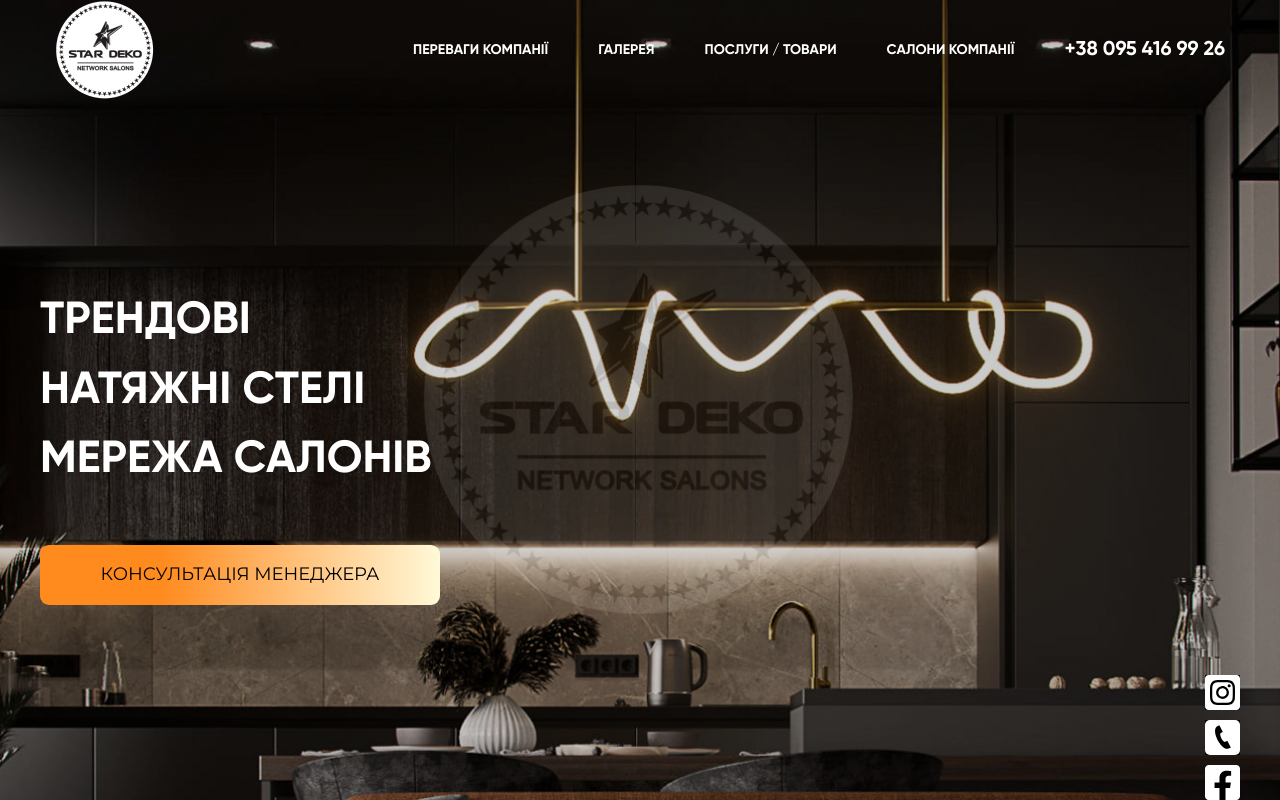
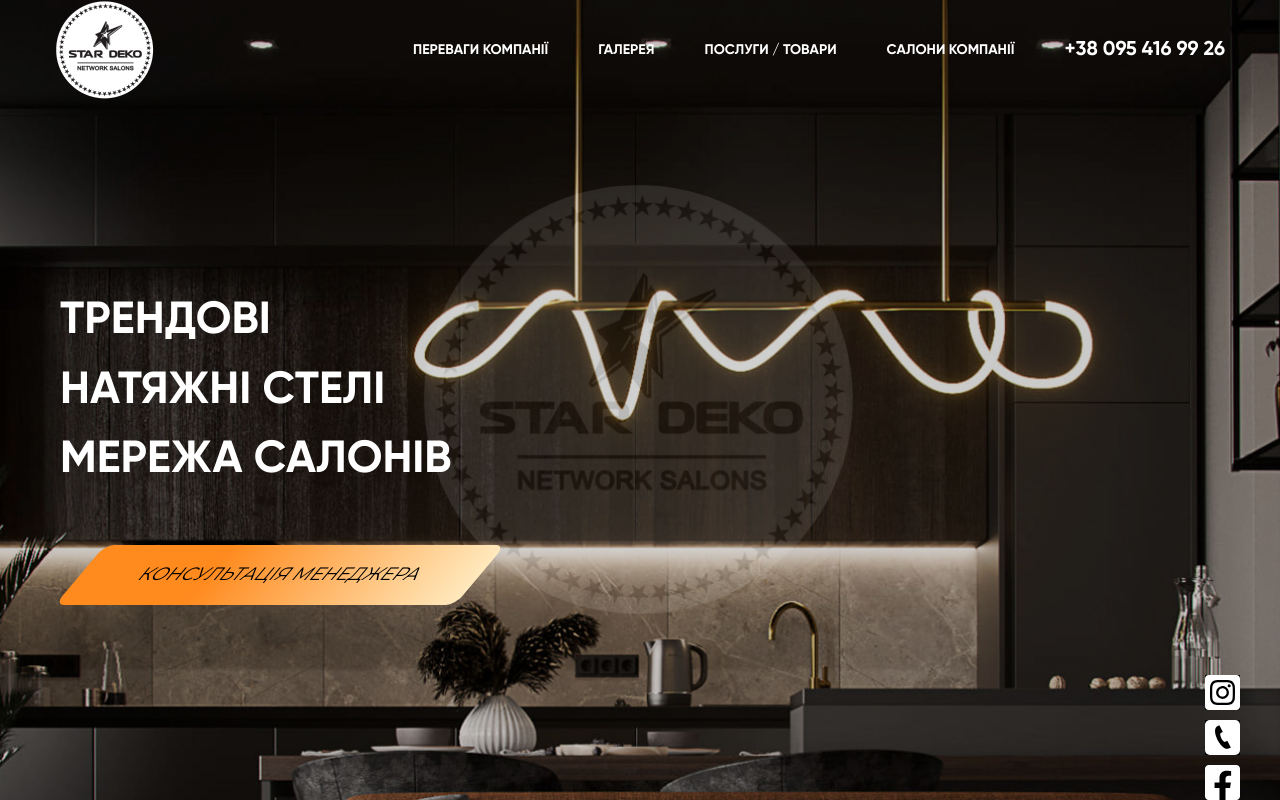
Before and after one commit to BlazerXXI/stretch-ceilings, a React (Create React App) app: page / in a window 1280 px wide. Built offline with nearby package versions, Linux system fonts and the light colour scheme.

Commit message:
dev 09-04 6-54

```diff
--- a/src/components/Hero/Hero.js
+++ b/src/components/Hero/Hero.js
@@ -7,9 +7,6 @@
 import Facebook from "../../images/hero/Facebook.svg";
 
 // button Hero page
-import buttonBackground from "../../images/button/button.svg";
-const buttonWidth = 400;
-const alt = "Button";
 
 // social icons array
 const listArr = [
@@ -33,10 +30,7 @@
             <h3 className="hero__title-item">Мережа салонів</h3>
           </div>
           <div className="hero-title__button hero__button">
-            <button className="hero-button__btn">
-              Консультація менеджера
-              {/* <img src={buttonBackground} width={buttonWidth} alt={alt}></img> */}
-            </button>
+            <button className="hero-button__btn">Консультація менеджера</button>
           </div>
         </div>
         <div className="hero__social-block">
--- a/src/components/Hero/hero.scss
+++ b/src/components/Hero/hero.scss
@@ -21,6 +21,7 @@
     display: flex;
     flex-direction: column;
     gap: 60px;
+    margin-left: 20px;
   }
 
   // .hero__title-item
@@ -73,7 +74,7 @@
     line-height: 1.3;
     font-style: normal;
     text-transform: uppercase;
-
+    margin-left: 20px;
     text-align: center;
   }
 }
@@ -98,7 +99,6 @@
 
   &__img {
     background-color: $black;
-
   }
 }
 .hero-social-list {
--- a/src/scss/index.scss
+++ b/src/scss/index.scss
@@ -35,34 +35,19 @@
 }
 
 [class*="__btn"] {
+  transition: all 0.3s;
+  background: linear-gradient(90deg, #ff8a1e 31.63%, #fff9d8 111.7%);
   min-height: 60px;
-  // transform: skew(-40deg);
+  transform: skew(-40deg);
   border-radius: 9px;
-  background: rgb(255, 138, 30);
-  background: -moz-linear-gradient(
-    90deg,
-    rgba(255, 138, 30, 1) 30%,
-    rgba(255, 249, 216, 1) 100%
-  );
-  background: -webkit-linear-gradient(
-    90deg,
-    rgba(255, 138, 30, 1) 30%,
-    rgba(255, 249, 216, 1) 100%
-  );
-  background: linear-gradient(
-    90deg,
-    rgba(255, 138, 30, 1) 30%,
-    rgba(255, 249, 216, 1) 100%
-  );
-  filter: progid:DXImageTransform.Microsoft.gradient(startColorstr="#ff8a1e",endColorstr="#fff9d8",GradientType=1);
-  @include active-scale;
   &:hover,
   &:target {
-    background: #ff8a1e;
+    background-color: #ff8a1e;
   }
 }
 
 a {
+  transition: all 0.3s ease 0s;
   @include active-scale;
   &:hover,
   &:target {
--- a/src/scss/mixins.scss
+++ b/src/scss/mixins.scss
@@ -36,7 +36,6 @@
 }
 
 @mixin active-scale {
-  transition: all 0.3s ease 0s;
   &:hover,
   &:target {
     opacity: 0.9;
```
